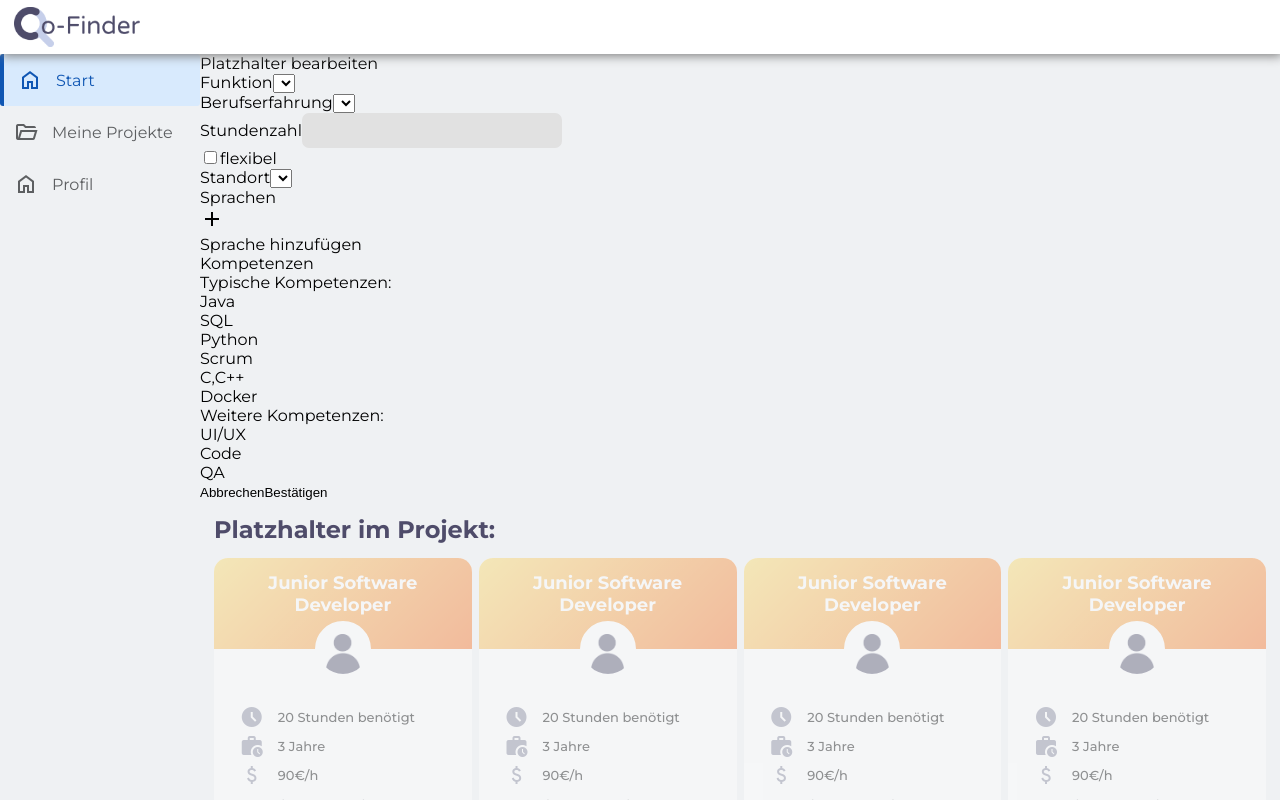
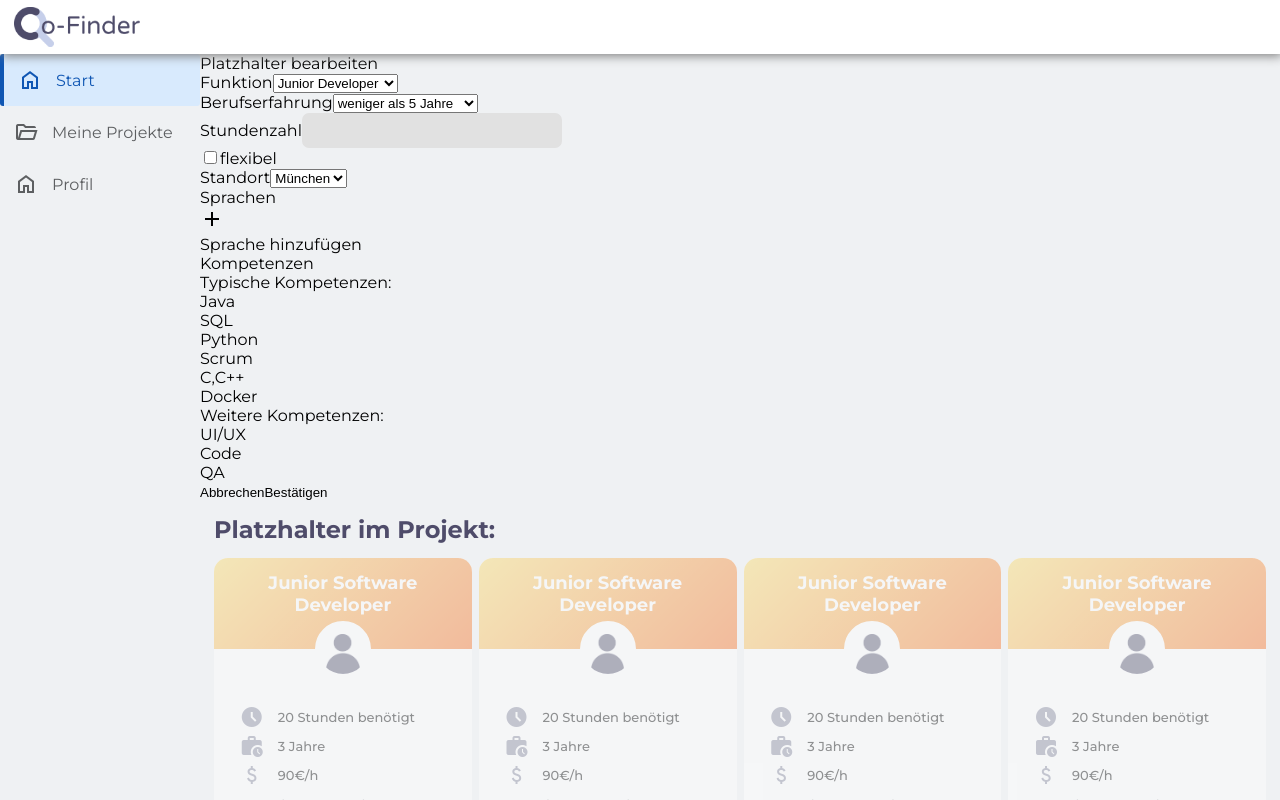
Before and after one commit to seb1ast8ian0/cofinder-frontend, a React (Create React App) app: page /employee in a window 1280 px wide. Both pictures are taken after a click on the element 342 px from the left and 286 px from the top of the page. Shown: the top 800 px of the page. Built offline with nearby package versions, Linux system fonts and the light colour scheme.

Commit message:
Added example values

```diff
--- a/src/Components/EditWildCardModal.js
+++ b/src/Components/EditWildCardModal.js
@@ -15,11 +15,17 @@ class EditWildCardModal extends React.Component {
                             <div className="named-field function-input">
                                 <label htmlFor="function">Funktion</label>
                                 <select name="function">
+                                    <option>Junior Developer</option>
+                                    <option>Senior Developer</option>
+                                    <option>IT-Consultant</option>
                                 </select>
                             </div>
                             <div className="named-field experience-input">
                                 <label htmlFor="experience">Berufserfahrung</label>
                                 <select name="experience">
+                                    <option>weniger als 5 Jahre</option>
+                                    <option>weniger als 10 Jahre</option>
+                                    <option>mehr als 10 Jahre</option>
                                 </select>
                             </div>
                             <div className="named-field hours-input">
@@ -36,6 +42,9 @@ class EditWildCardModal extends React.Component {
                             <div className="named-field location-input">
                                 <label htmlFor="location">Standort</label>
                                 <select name="location">
+                                    <option>München</option>
+                                    <option>Berlin</option>
+                                    <option>Frankfurt</option>
                                 </select>
                             </div>
                             <div className="named-field language-input">
--- a/src/Styles/Components/employee.scss
+++ b/src/Styles/Components/employee.scss
@@ -351,6 +351,7 @@
         padding: 20px;
         background-color: #EFF1F3;
         width: 80%;
+        box-sizing: border-box;
 
         .heading {
             font-size: 20pt;
```
